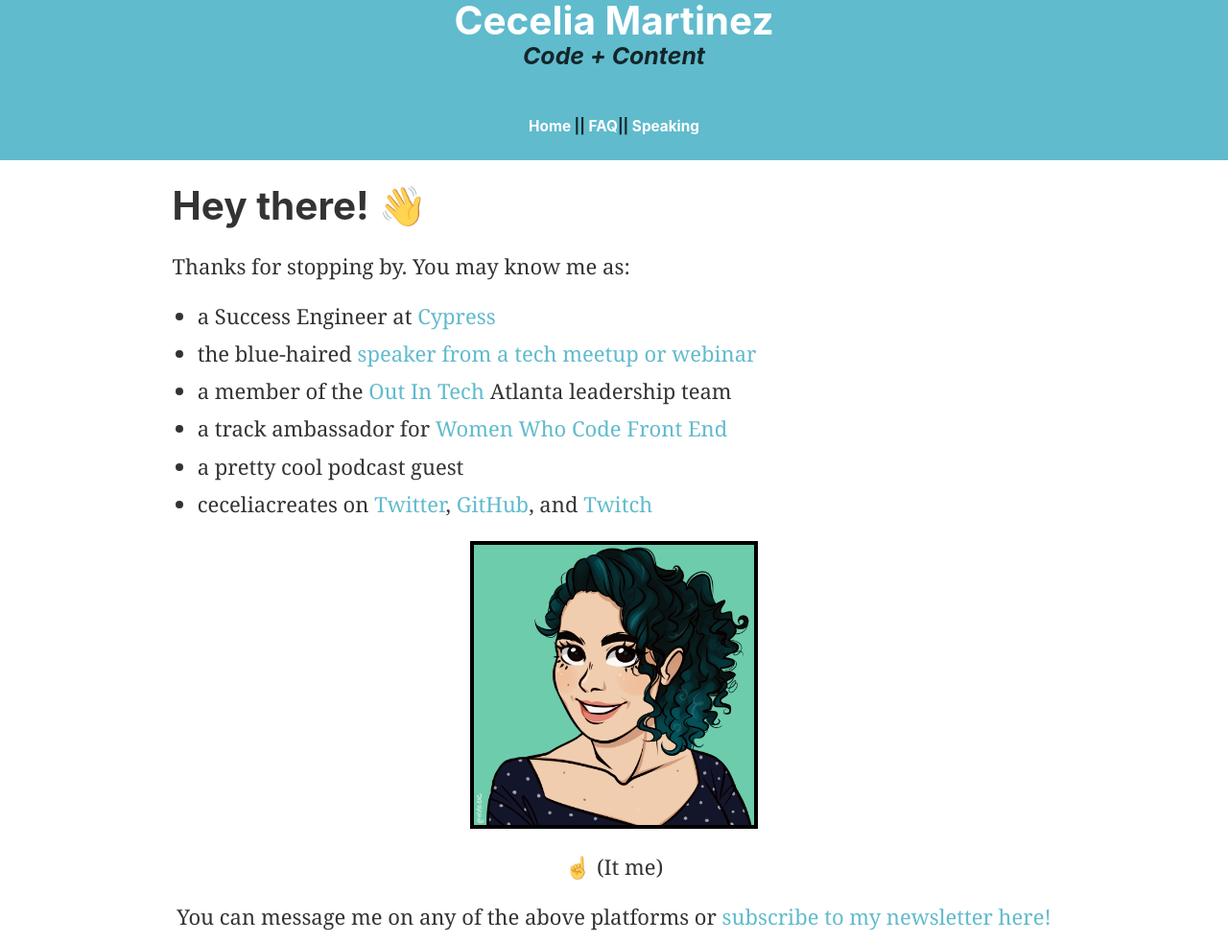
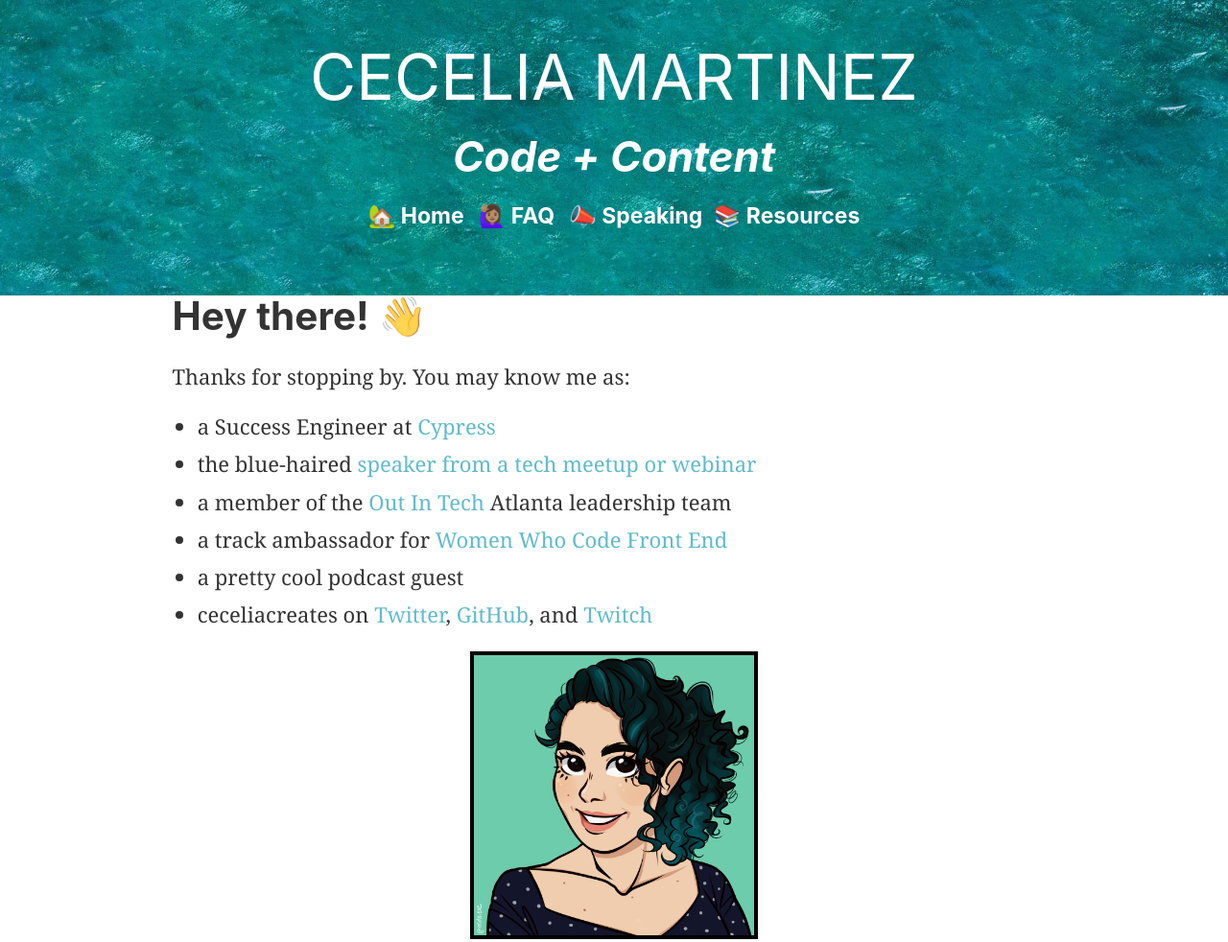
Before and after one commit to ceceliacreates/gatsby-ceceliacreates, a Gatsby site: page / in a window 1280 px wide. Shown: the top 982 px of the page at 96% size. Built offline with nearby package versions, Linux system fonts and the light colour scheme; Gatsby itself is replaced by a stand-in of ours.

Commit message:
adds header background, styling to text, adds emojis to menu links and overrides activeStyle

```diff
--- a/gatsby-config.js
+++ b/gatsby-config.js
@@ -2,7 +2,7 @@
   siteMetadata: {
     title: `Cecelia Martinez`,
     description: `Code + Content`,
-    author: `@gatsbyjs`,
+    author: `@ceceliacreates`,
   },
   plugins: [
     `gatsby-plugin-react-helmet`,
--- /dev/null
+++ b/src/components/header.css
@@ -0,0 +1,32 @@
+header {
+  background-image: url("../images/gatsbysitebanner.jpg");
+  background-size: cover;
+  background-repeat: no-repeat;
+  text-align: center;
+  padding: 2em;
+}
+
+a {
+  text-decoration: none;
+  color: white;
+}
+
+.menu-link {
+  margin: 0.25em;
+  font-size: 1.5em;
+}
+
+#site-title {
+  font-family: -apple-system, BlinkMacSystemFont, Segoe UI, Roboto, Oxygen,
+    Ubuntu, Cantarell, Fira Sans, Droid Sans, Helvetica Neue, sans-serif;
+  font-size: 3em;
+  line-height: 1.1;
+  text-transform: uppercase;
+}
+
+#site-description {
+  color: white;
+  padding-top: 0.5em;
+  font-size: 2em;
+  font-style: italic;
+}
--- a/src/components/header.js
+++ b/src/components/header.js
@@ -1,70 +1,68 @@
 import { Link } from "gatsby"
 import PropTypes from "prop-types"
 import React from "react"
+import "./header.css"
 
 const Header = ({ siteTitle, siteDescription }) => (
-  <header
-    style={{
-      background: `#60BBCD`,
-      marginBottom: `1.45rem`,
-    }}
-  >
-    <div
-      style={{
-        margin: `0 auto`,
-        maxWidth: 960,
-        textAlign: 'center'
-      }}
-    >
-      <h1 style={{ margin: 0 }}>
-        <Link
-          to="/"
-          style={{
-            color: `white`,
-            textDecoration: `none`,
-          }}
-        >
+  <header>
+    <Link id="site-title" to="/">
       {siteTitle}
     </Link>
-      </h1>
-      <h3
-        style={{
-          fontStyle: 'italic'
+    <h3 id="site-description">{siteDescription}</h3>
+    <h5>
+      <Link
+        activeStyle={{
+          margin: "0.25em",
+          fontSize: "1.5em",
         }}
-      >{siteDescription}</h3>
-    </div>
-    <div
-    style={{
-        margin: `0 auto`,
-        maxWidth: 960,
-        padding: `1.45rem .5rem`,
-        textAlign: 'center'
-      }}>
-    <h5 style={{ margin: 0 }}>
+        class="menu-link"
+        to="/"
+      >
+        <span role="img" aria-label="home">
+          🏡
+        </span>{" "}
+        Home
+      </Link>{" "}
       <Link
-          to="/"
-          style={{
-            color: 'white',
-            textDecoration: 'none'
+        activeStyle={{
+          margin: "0.25em",
+          fontSize: "1.5em",
         }}
-        >Home</Link> ||
+        class="menu-link"
+        to="/faq"
+      >
+        <span role="img" aria-label="woman-raising-one-hand">
+          🙋🏽‍♀️
+        </span>{" "}
+        FAQ
+      </Link>{" "}
       <Link
-          to="/faq"
-          style={{
-            color: 'white',
-            textDecoration: 'none'
+        activeStyle={{
+          margin: "0.25em",
+          fontSize: "1.5em",
         }}
-        > FAQ</Link>
-        ||
+        class="menu-link"
+        to="/speaking"
+      >
+        <span role="img" aria-label="cheering-megaphone">
+          📣
+        </span>{" "}
+        Speaking
+      </Link>
       <Link
-          to="/speaking"
-          style={{
-            color: 'white',
-            textDecoration: 'none'
+        activeStyle={{
+          margin: "0.25em",
+          fontSize: "1.5em",
         }}
-        > Speaking</Link>
+        class="menu-link"
+        to="/resources"
+      >
+        <span role="img" aria-label="books">
+          📚
+        </span>{" "}
+        Resources
+      </Link>{" "}
     </h5>
-    </div>
   </header>
 )
 
--- a/src/components/layout.js
+++ b/src/components/layout.js
@@ -25,7 +25,7 @@
     }
   `)
 
-  const {title, description, author } = data.site.siteMetadata;
+  const {title, description} = data.site.siteMetadata;
 
   return (
     <>
--- a/src/pages/index.js
+++ b/src/pages/index.js
@@ -1,6 +1,5 @@
 import React from "react"
 import { Link } from "gatsby"
-
 import Layout from "../components/layout"
 import AvatarImage from "../components/AvatarImage"
 import SEO from "../components/seo"
```
Also changed, not shown: src/images/gatsbysitebanner.jpg (added), src/pages/resources.js (renamed from src/pages/portfolio.js). Lines whose indentation alone changed are shown as unchanged.
